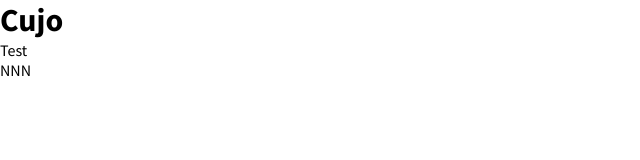
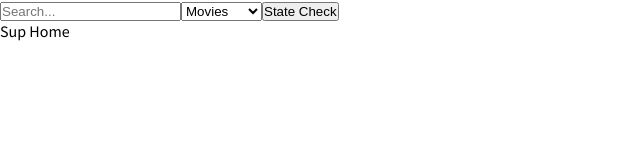
Before and after one commit to Cujner94/movie-browser, a React app: page / in a window 1280 px wide. Shown: the whole page, without its empty margins (0-640 px from the left). Built offline with nearby package versions, Linux system fonts and the light colour scheme.

Commit message:
Starting Point

```diff
--- a/package.json
+++ b/package.json
@@ -13,6 +13,7 @@
   "author": "",
   "license": "ISC",
   "dependencies": {
+    "babel-plugin-transform-class-properties": "^6.24.1",
     "babel-polyfill": "^6.26.0",
     "react": "^16.4.1",
     "react-dom": "^16.4.1",
--- /dev/null
+++ b/src/components/home.js
@@ -0,0 +1,11 @@
+import React, { Component } from 'react';
+
+class Home extends Component{
+	render(){
+		return(
+			<div>Sup Home</div>
+		)
+	}
+}
+
+export default Home;
--- a/src/index.js
+++ b/src/index.js
@@ -1,16 +1,43 @@
 import React, { Component } from 'react';
 import ReactDOM from 'react-dom';
+import { BrowserRouter as Router, Route, Link } from 'react-router-dom';
+
+import Home from './components/home';
 
 const API_KEY = 'b41936b8ed0f4f2f3e076cf8f2d3af29';
+// TODO: MOVE API KEY, LINKS AND OTHER CONST DATA TO OTHER FILE
 
 class App extends Component{
+
+	state = {
+		query: 'movies'
+	}
+
+	getInfo = () => {
+		console.log(this.state);
+	}
+
+	handleChange = (e) => {
+		this.setState({query: e.target.value})
+	}
+
 	render(){
 		return(
-			<div>
-				<h1>Cujo</h1>
-				<p>Test</p>
-				<p>NNN</p>
-			</div>
+			<Router>
+				<div>
+
+					<input type="text" placeholder="Search..."/>
+					<select onChange={this.handleChange} name="type" id="selector">
+						<option value="movies">Movies</option>
+						<option value="tv">Tv Shows</option>
+					</select>
+
+					<button onClick={this.getInfo}>State Check</button>
+
+					<Route exact path="/" component={Home}/>
+
+				</div>
+			</Router>
 		)
 	}
 }
```
Also changed, not shown: .babelrc, dist/index.html, 1 other file.
